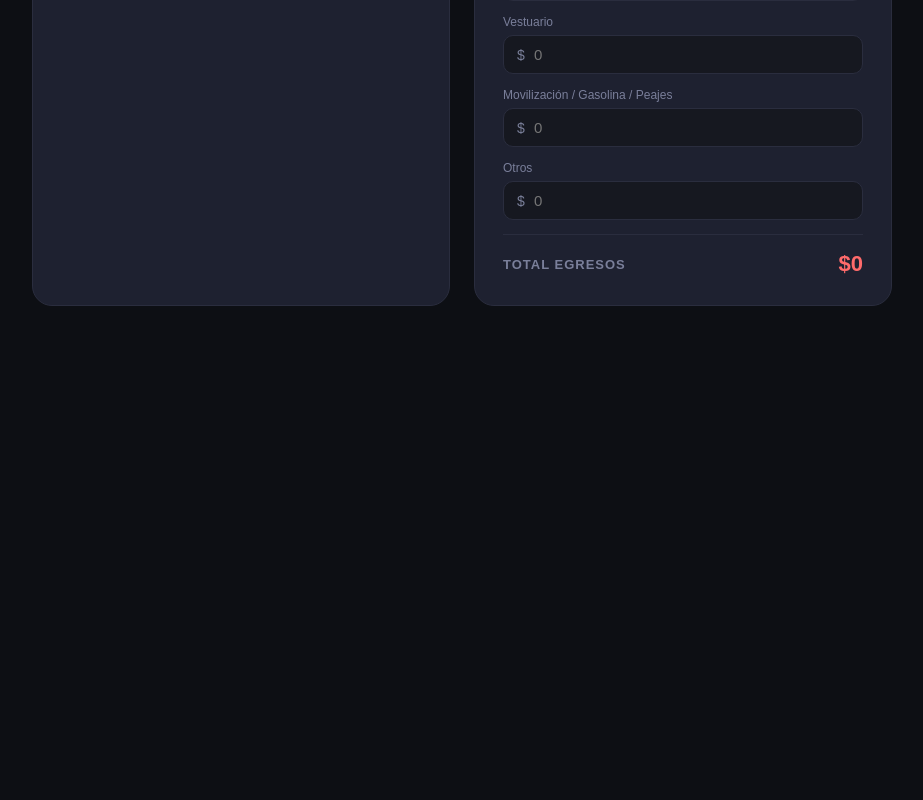
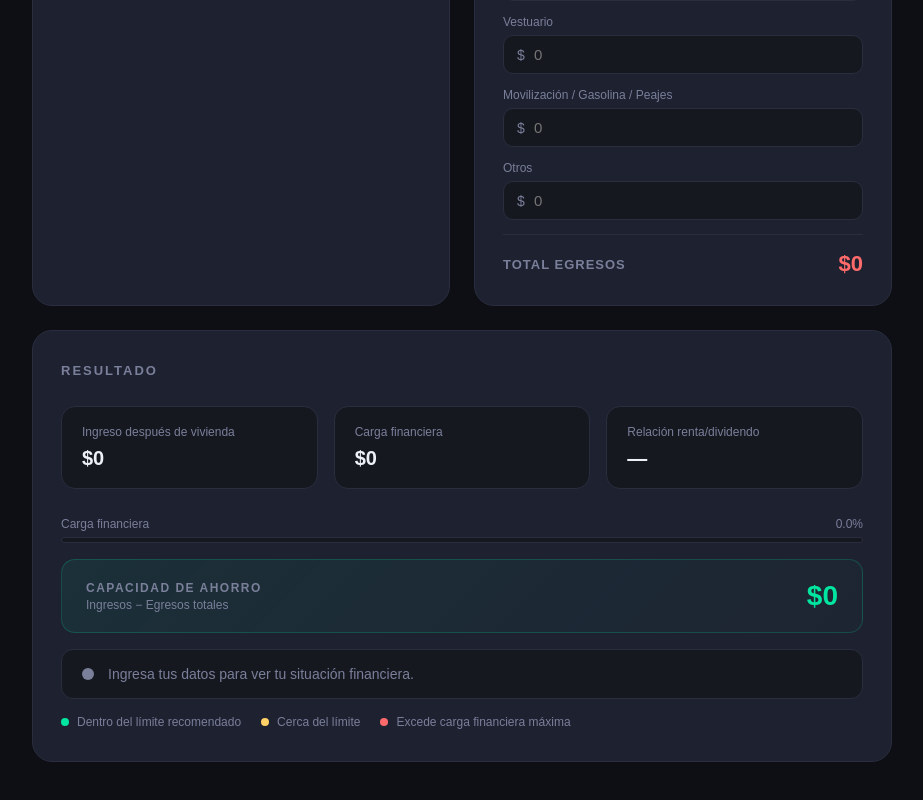
Before and after one commit to eljota1984/calculadora-financiera, a React (Vite) app: page / in a window 1280 px wide. Shown: the part 1252-2052 px from the top of the page, without its empty margins (178-1101 px from the left). Before the commit the page ends 1662 px from the top, so only its background shows below. Built offline with nearby package versions, Linux system fonts and the light colour scheme.

Commit message:
agregar resultados y estado financiero

```diff
--- a/src/App.jsx
+++ b/src/App.jsx
@@ -2,6 +2,7 @@ import { useMemo, useState } from 'react';
 import { incomeFields, expenseFields } from './data/fields';
 import { calculateFinancialSummary } from './utils/calculations';
 import FinancialCard from './components/FinancialCard';
+import ResultsCard from './components/ResultsCard';
 
 const initialValues = {
   sueldo: 0,
@@ -76,6 +77,7 @@ function App() {
           variant="red"
         />
       </div>
+      <ResultsCard results={results} />
     </div>
   );
 }
--- /dev/null
+++ b/src/components/ProgressBar.jsx
@@ -0,0 +1,21 @@
+function ProgressBar({ percentage, status }) {
+  const width = Math.min(percentage, 100);
+
+  return (
+    <div className="progress-wrap">
+      <div className="progress-label">
+        <span>Carga financiera</span>
+        <span>{percentage.toFixed(1)}%</span>
+      </div>
+
+      <div className="progress-track">
+        <div
+          className={`progress-fill ${status}`}
+          style={{ width: `${width}%` }}
+        ></div>
+      </div>
+    </div>
+  );
+}
+
+export default ProgressBar;
--- /dev/null
+++ b/src/components/ResultsCard.jsx
@@ -0,0 +1,115 @@
+import { formatCurrency } from '../utils/formatters';
+import ProgressBar from './ProgressBar';
+import StatusBar from './StatusBar';
+
+function getStatus(results) {
+  if (results.income === 0) {
+    return {
+      status: 'neutral',
+      message: 'Ingresa tus datos para ver tu situación financiera.',
+    };
+  }
+
+  if (results.debtPercentage > results.limit) {
+    return {
+      status: 'rojo',
+      message: `Tu carga financiera (${results.debtPercentage.toFixed(
+        1
+      )}%) supera el máximo recomendado de ${results.limit}% para tu tramo de renta.`,
+    };
+  }
+
+  if (results.debtPercentage >= results.limit * 0.85) {
+    return {
+      status: 'amarillo',
+      message: `Tu carga financiera (${results.debtPercentage.toFixed(
+        1
+      )}%) está cerca del límite recomendado (${results.limit}%). Precaución.`,
+    };
+  }
+
+  return {
+    status: 'verde',
+    message: `Tu carga financiera (${results.debtPercentage.toFixed(
+      1
+    )}%) está dentro del rango recomendado de ${results.limit}%. ¡Bien!`,
+  };
+}
+
+function ResultsCard({ results }) {
+  const { status, message } = getStatus(results);
+
+  return (
+    <section className="results">
+      <div className="results-card">
+        <div className="results-title">Resultado</div>
+
+        <div className="result-grid">
+          <div className="result-item">
+            <div className="result-item-label">Ingreso después de vivienda</div>
+            <div className="result-item-value">
+              {formatCurrency(results.incomeAfterHousing)}
+            </div>
+          </div>
+
+          <div className="result-item">
+            <div className="result-item-label">Carga financiera</div>
+            <div className="result-item-value">
+              {formatCurrency(results.financialDebt)}
+            </div>
+          </div>
+
+          <div className="result-item">
+            <div className="result-item-label">Relación renta/dividendo</div>
+            <div className="result-item-value">
+              {results.rentDividendRatio}
+            </div>
+          </div>
+        </div>
+
+        <ProgressBar
+          percentage={results.debtPercentage}
+          status={status}
+        />
+
+        <div className="saldo-highlight">
+          <div>
+            <div className="saldo-label">Capacidad de ahorro</div>
+            <div className="saldo-description">
+              Ingresos − Egresos totales
+            </div>
+          </div>
+
+          <div
+            className={`saldo-val ${
+              results.savingsCapacity < 0 ? 'negative' : ''
+            }`}
+          >
+            {formatCurrency(results.savingsCapacity)}
+          </div>
+        </div>
+
+        <StatusBar status={status} message={message} />
+
+        <div className="legend">
+          <div className="legend-item">
+            <div className="legend-dot green"></div>
+            Dentro del límite recomendado
+          </div>
+
+          <div className="legend-item">
+            <div className="legend-dot yellow"></div>
+            Cerca del límite
+          </div>
+
+          <div className="legend-item">
+            <div className="legend-dot red"></div>
+            Excede carga financiera máxima
+          </div>
+        </div>
+      </div>
+    </section>
+  );
+}
+
+export default ResultsCard;
--- /dev/null
+++ b/src/components/StatusBar.jsx
@@ -0,0 +1,10 @@
+function StatusBar({ status, message }) {
+  return (
+    <div className={`status-bar ${status}`}>
+      <div className="status-dot"></div>
+      <div className="status-text">{message}</div>
+    </div>
+  );
+}
+
+export default StatusBar;
--- a/src/index.css
+++ b/src/index.css
@@ -192,3 +192,248 @@ input[type='number']:focus {
     grid-template-columns: 1fr;
   }
 }
+.results {
+  margin-top: 24px;
+}
+
+.results-card {
+  background: var(--card);
+  border: 1px solid var(--border);
+  border-radius: 20px;
+  padding: 32px 28px;
+}
+
+.results-title {
+  font-size: 13px;
+  font-weight: 700;
+  letter-spacing: 2px;
+  text-transform: uppercase;
+  color: var(--muted);
+  margin-bottom: 28px;
+}
+
+.result-grid {
+  display: grid;
+  grid-template-columns: repeat(auto-fit, minmax(180px, 1fr));
+  gap: 16px;
+  margin-bottom: 28px;
+}
+
+.result-item {
+  background: var(--surface);
+  border: 1px solid var(--border);
+  border-radius: 14px;
+  padding: 18px 20px;
+}
+
+.result-item-label {
+  font-size: 12px;
+  color: var(--muted);
+  margin-bottom: 8px;
+}
+
+.result-item-value {
+  font-size: 20px;
+  font-weight: 800;
+  color: var(--text);
+}
+
+.progress-wrap {
+  margin-bottom: 16px;
+}
+
+.progress-label {
+  display: flex;
+  justify-content: space-between;
+  font-size: 12px;
+  color: var(--muted);
+  margin-bottom: 6px;
+}
+
+.progress-track {
+  height: 6px;
+  background: var(--surface);
+  border-radius: 100px;
+  overflow: hidden;
+  border: 1px solid var(--border);
+}
+
+.progress-fill {
+  height: 100%;
+  border-radius: 100px;
+  background: var(--muted);
+  width: 0%;
+  transition: width 0.4s ease, background 0.4s ease;
+}
+
+.progress-fill.verde {
+  background: var(--green);
+}
+
+.progress-fill.amarillo {
+  background: var(--yellow);
+}
+
+.progress-fill.rojo {
+  background: var(--red);
+}
+
+.progress-fill.neutral {
+  background: var(--muted);
+}
+
+.saldo-highlight {
+  display: flex;
+  align-items: center;
+  justify-content: space-between;
+  gap: 16px;
+  padding: 20px 24px;
+  border-radius: 14px;
+  margin-bottom: 16px;
+  background: linear-gradient(
+    135deg,
+    rgba(0, 229, 160, 0.08) 0%,
+    rgba(0, 229, 160, 0.02) 100%
+  );
+  border: 1px solid rgba(0, 229, 160, 0.2);
+}
+
+.saldo-label {
+  font-size: 12px;
+  font-weight: 700;
+  letter-spacing: 1.5px;
+  text-transform: uppercase;
+  color: var(--muted);
+}
+
+.saldo-description {
+  font-size: 12px;
+  color: var(--muted);
+  margin-top: 3px;
+}
+
+.saldo-val {
+  font-size: 28px;
+  font-weight: 800;
+  color: var(--accent);
+  white-space: nowrap;
+}
+
+.saldo-val.negative {
+  color: var(--red);
+}
+
+.status-bar {
+  border-radius: 12px;
+  padding: 16px 20px;
+  display: flex;
+  align-items: center;
+  gap: 14px;
+  transition: all 0.4s ease;
+  border: 1px solid transparent;
+}
+
+.status-bar.verde {
+  background: rgba(0, 229, 160, 0.08);
+  border-color: rgba(0, 229, 160, 0.3);
+}
+
+.status-bar.amarillo {
+  background: rgba(255, 209, 102, 0.08);
+  border-color: rgba(255, 209, 102, 0.3);
+}
+
+.status-bar.rojo {
+  background: rgba(255, 107, 107, 0.08);
+  border-color: rgba(255, 107, 107, 0.3);
+}
+
+.status-bar.neutral {
+  background: var(--surface);
+  border-color: var(--border);
+}
+
+.status-dot {
+  width: 12px;
+  height: 12px;
+  border-radius: 50%;
+  flex-shrink: 0;
+  background: var(--muted);
+}
+
+.status-bar.verde .status-dot {
+  background: var(--green);
+  box-shadow: 0 0 10px rgba(0, 229, 160, 0.5);
+}
+
+.status-bar.amarillo .status-dot {
+  background: var(--yellow);
+  box-shadow: 0 0 10px rgba(255, 209, 102, 0.5);
+}
+
+.status-bar.rojo .status-dot {
+  background: var(--red);
+  box-shadow: 0 0 10px rgba(255, 107, 107, 0.5);
+}
+
+.status-text {
+  font-size: 14px;
+  color: var(--muted);
+  font-weight: 500;
+}
+
+.status-bar.verde .status-text {
+  color: var(--green);
+}
+
+.status-bar.amarillo .status-text {
+  color: var(--yellow);
+}
+
+.status-bar.rojo .status-text {
+  color: var(--red);
+}
+
+.legend {
+  display: flex;
+  gap: 20px;
+  flex-wrap: wrap;
+  margin-top: 16px;
+}
+
+.legend-item {
+  display: flex;
+  align-items: center;
+  gap: 8px;
+  font-size: 12px;
+  color: var(--muted);
+}
+
+.legend-dot {
+  width: 8px;
+  height: 8px;
+  border-radius: 50%;
+}
+
+.legend-dot.green {
+  background: var(--green);
+}
+
+.legend-dot.yellow {
+  background: var(--yellow);
+}
+
+.legend-dot.red {
+  background: var(--red);
+}
+
+@media (max-width: 640px) {
+  .saldo-highlight {
+    align-items: flex-start;
+    flex-direction: column;
+  }
+
+  .saldo-val {
+    font-size: 24px;
+  }
+}
```
